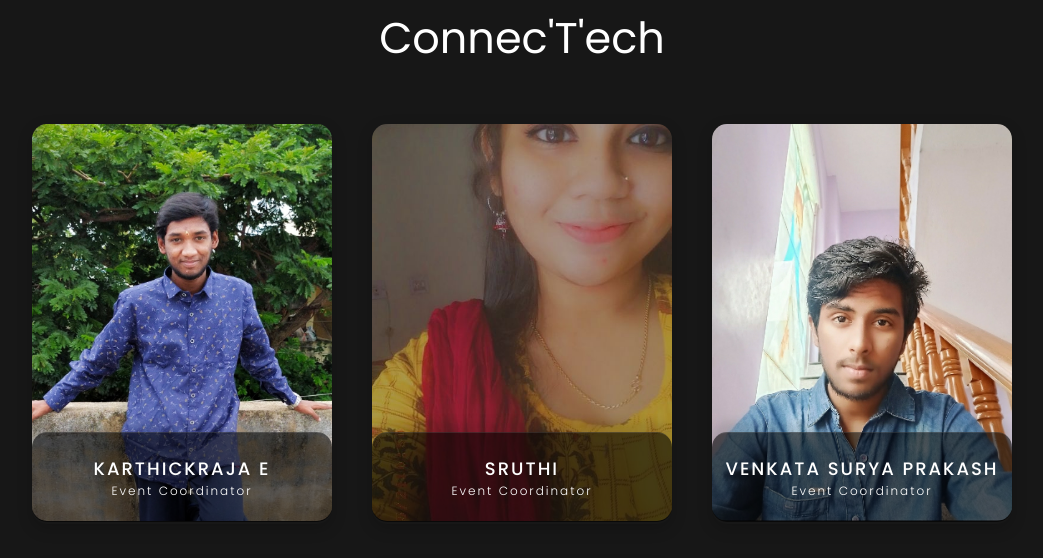
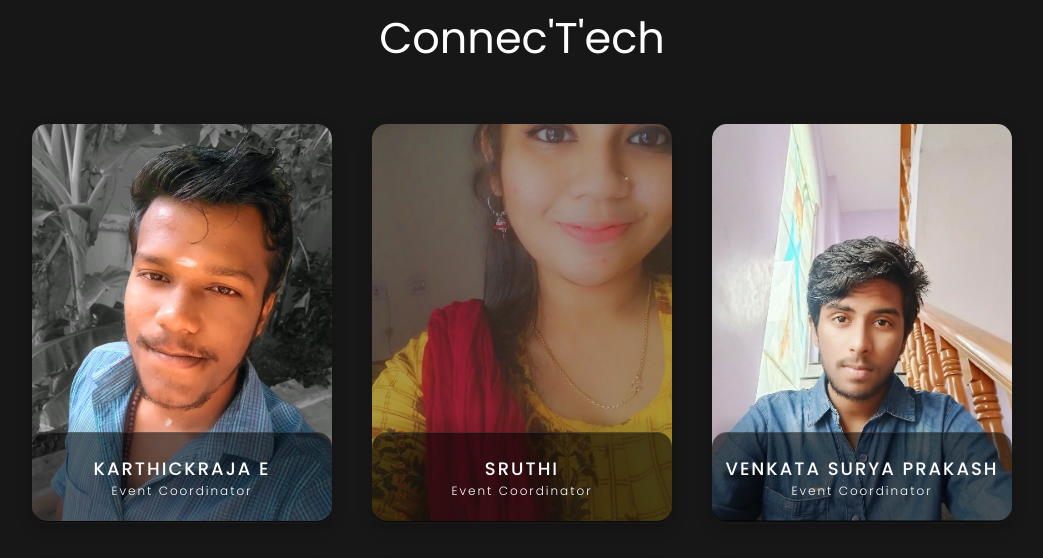
Before and after one commit to abuthahir-19/TeamsSection, a plain HTML site: page index.html in a window 1280 px wide. Shown: the part 6120-6678 px from the top of the page, without its empty margins (118-1161 px from the left). Drawn offline with Linux system fonts and the light colour scheme.

Commit message:
Images changed

```diff
--- a/index.html
+++ b/index.html
@@ -466,7 +466,7 @@
         <div class="container">
             <div class="card">
                 <div class="imgBx">
-                    <img src="images/KARTHIK K_CHAIRMAN.jpg"
+                    <img src="images/E.Karthickraja.jpg"
                         alt="" />
                 </div>
                 <div class="content">
```
